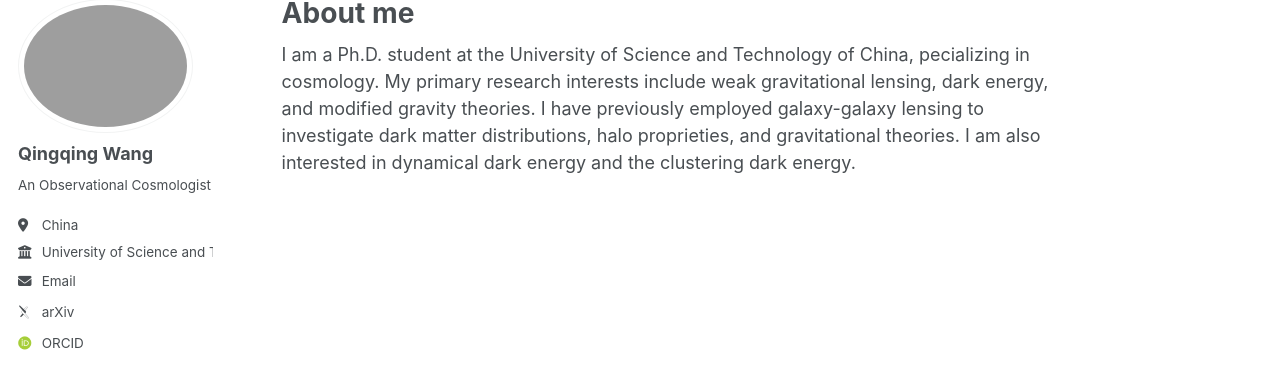
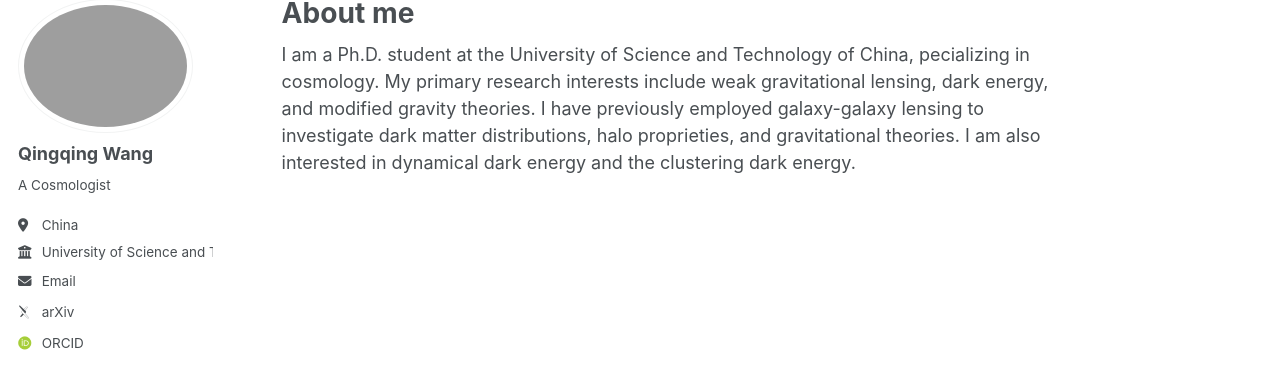
Before and after one commit to Wangqingqingq/Wangqingqingq.github.io, a Jekyll site: the page built from _pages/about.md, in a window 1280 px wide. Shown: the part 107-474 px from the top of the page. Built offline with Jekyll 4.4.1, drawn with Linux system fonts in a browser that asks for light colours; some web fonts are replaced.

Commit message:
Update _config.yml

```diff
--- a/_config.yml
+++ b/_config.yml
@@ -24,7 +24,7 @@ author:
   avatar           : "wqq.jpg"
   name             : "Qingqing Wang"
   pronouns         : # example: "she/her"
-  bio              : "An Observational Cosmologist<br>"
+  bio              : "A Cosmologist<br>"
   location         : "China"
   employer         : "University of Science and Technology of China"
   uri              : # URL
```
